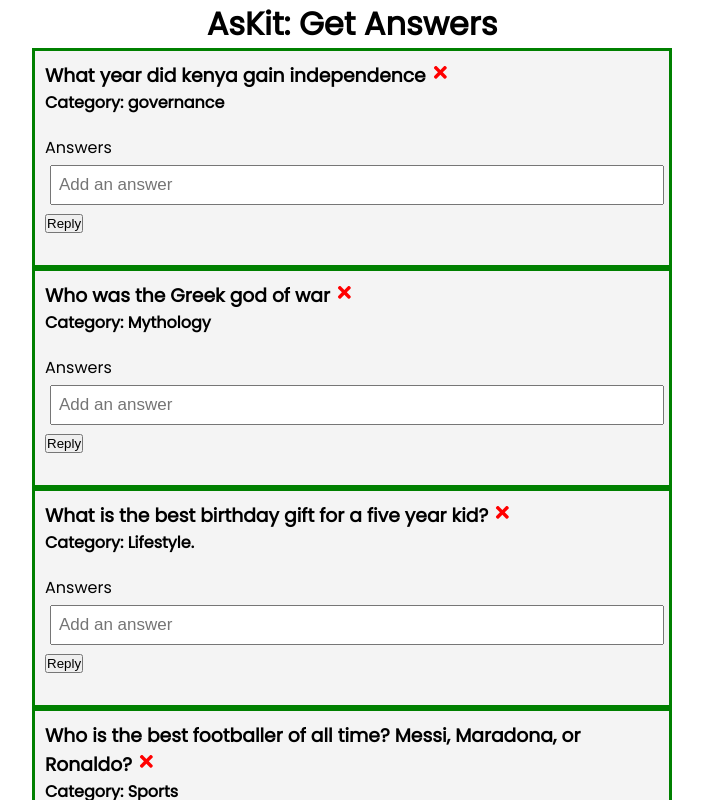
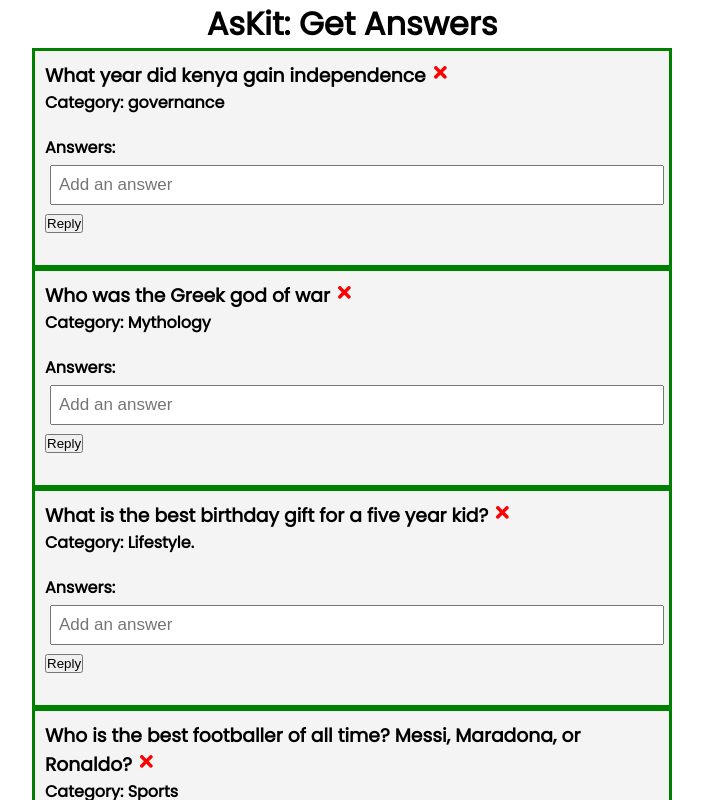
Before and after one commit to Chemonges001/chemonges001-project-phase2, a React (Create React App) app in the folder ask-here/: page /questions in a window 1280 px wide. Shown: the top 800 px of the page, without its empty margins (288-991 px from the left). Built offline with nearby package versions, Linux system fonts and the light colour scheme; data requests are answered from the project's data file.

Commit message:
update answer label

```diff
--- a/ask-here/src/Components/Answer.js
+++ b/ask-here/src/Components/Answer.js
@@ -13,7 +13,7 @@ function Answer({onAdd}) {
 
   return (
     <div className ="form-control" onSubmit={onSubmit}>
-          <label>Answers</label>
+          <label className='label-form'>Answers:</label>
           <input type='text' placeholder='Add an answer'value ={answer} onChange ={(e)=>
           setAnswer(e.target.value)}
           />
```
